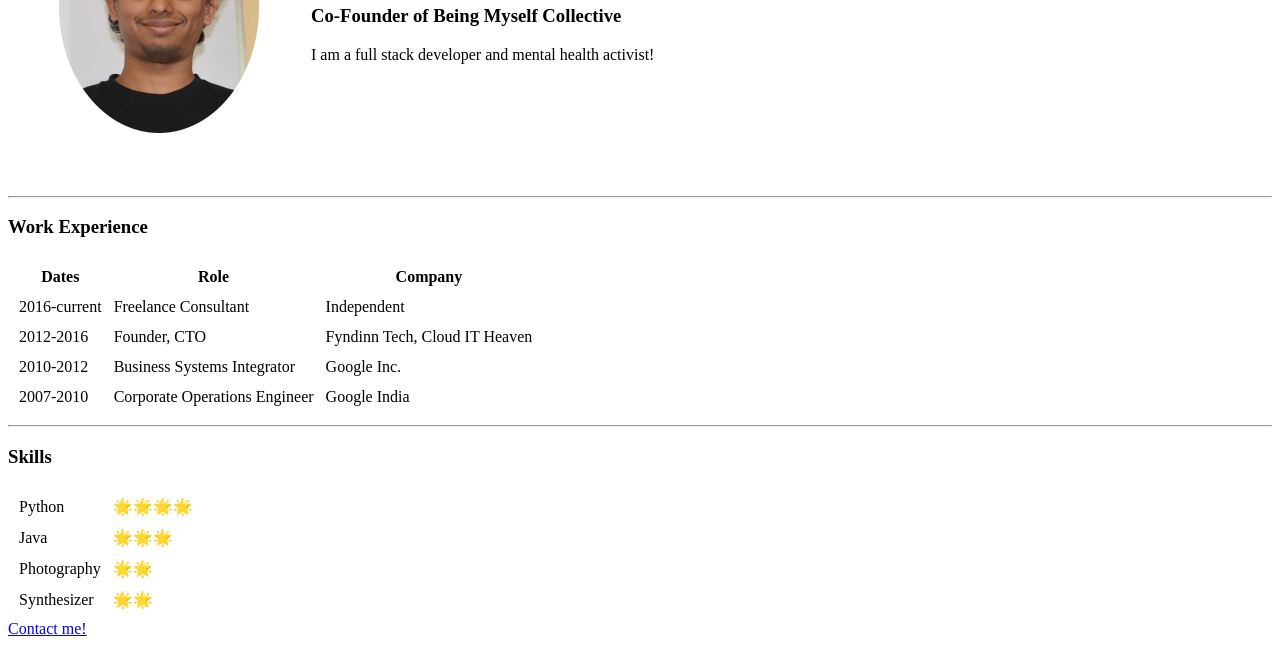
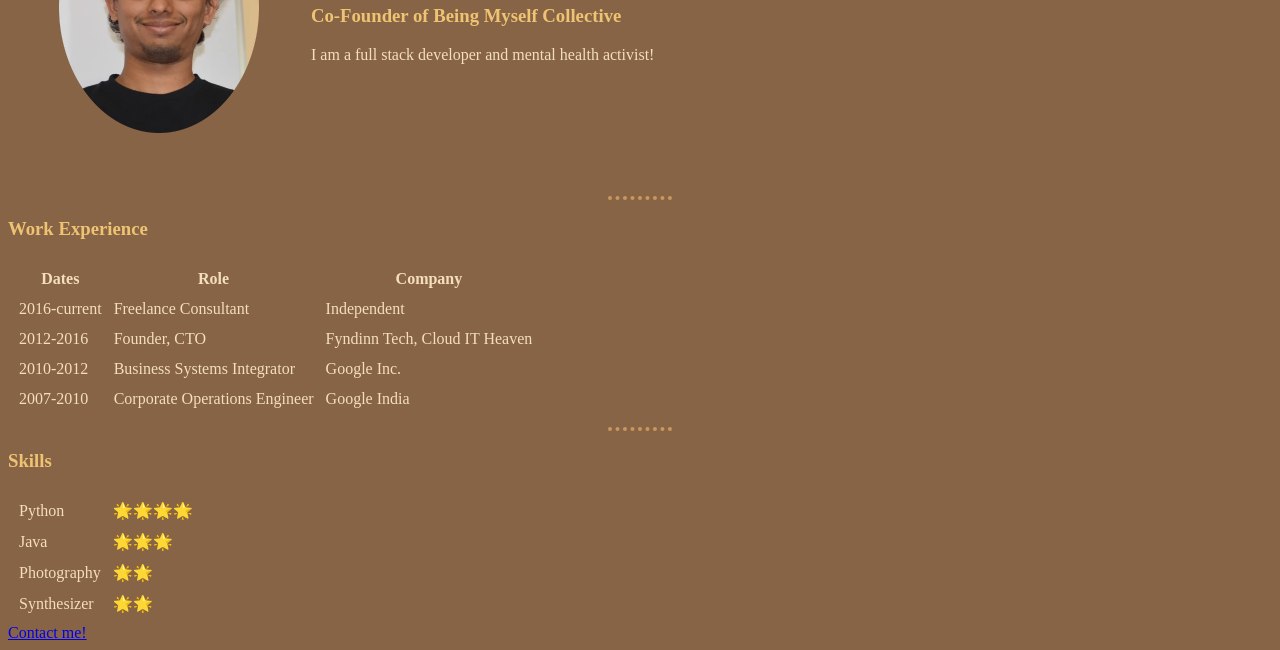
Before and after one commit to yaraju/cv, a plain HTML site: page index.html in a window 1280 px wide. Shown: the part 178-828 px from the top of the page. Drawn offline with Linux system fonts and the light colour scheme.

Commit message:
Add CSS styling to the CV.

```diff
--- /dev/null
+++ b/css/styles.css
@@ -0,0 +1,25 @@
+body {
+    background-color: #876445;
+}
+h1,h2,h3{
+    color: #EEC373;
+}
+
+p {
+    color: #F4DFBA;
+}
+hr {
+    border-color: #CA965C;
+    border-style: dotted none none;
+    border-width: 0.3em;
+    width: 5%;
+}
+
+
+td,th {
+    color: #F4DFBA;
+}
+
+li {
+    color: #F4DFBA;
+}
--- a/index.html
+++ b/index.html
@@ -3,6 +3,7 @@
 <head>
     <meta charset="UTF-8">
     <title>About me - Y. Avanish Raju</title>
+    <link rel="stylesheet" href="css/styles.css">
 </head>
 <body>
 <table cellspacing="50">
```
Also changed, not shown: contact-me.html (+1 -0 lines).
